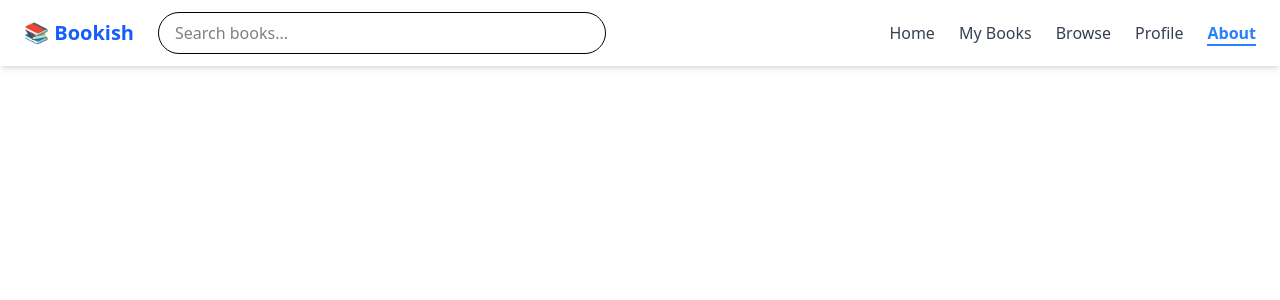
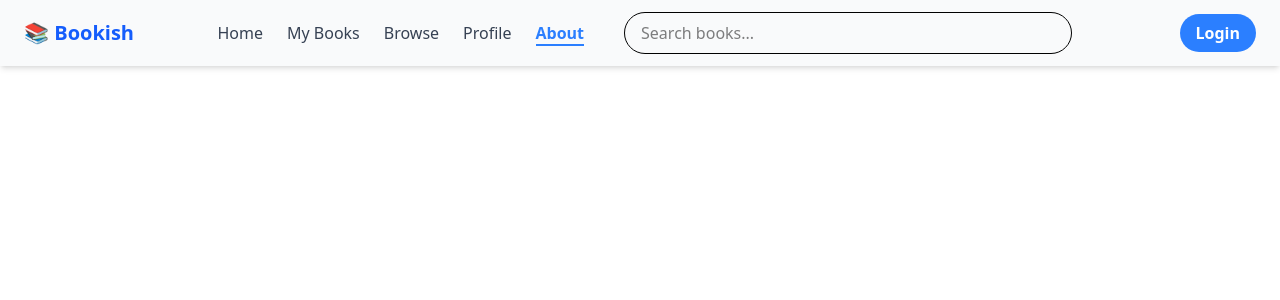
Before and after one commit to ChairmanNetero/Bookish, a React (Vite) app in the folder client/: page /about in a window 1280 px wide. Shown: the top 300 px of the page. Built offline with nearby package versions, Linux system fonts and the light colour scheme.

Commit message:
Update navbar layout to improve spacing between elements and add a login button

```diff
--- a/client/src/components/Navbar.jsx
+++ b/client/src/components/Navbar.jsx
@@ -10,15 +10,10 @@ const navItems = [
 
 const Navbar = () => {
     return (
-        <nav className="bg-white shadow-md px-6 py-3 flex justify-between items-center">
-            <div className="text-xl font-bold text-blue-600">📚 Bookish</div>
-            <div className="flex-1 px-6">
-                <input
-                    type="text"
-                    placeholder="Search books..."
-                    className="w-full max-w-md px-4 py-2 border rounded-full focus:outline-none focus:ring-2 focus:ring-blue-400"
-                />
-            </div>
+        <nav className="bg-gray-50 shadow-md px-6 py-3 flex items-center justify-between">
+            <div className="text-xl font-bold text-blue-600 flex-shrink-0">📚 Bookish</div>
+
+            <div className="flex-1 flex justify-center items-center gap-10">
                 <ul className="flex gap-6">
                     {navItems.map((item) => (
                         <li key={item.name}>
@@ -35,6 +30,20 @@ const Navbar = () => {
                         </li>
                     ))}
                 </ul>
+                <input
+                    type="text"
+                    placeholder="Search books..."
+                    className="w-full max-w-md px-4 py-2 border rounded-full focus:outline-none focus:ring-2 focus:ring-blue-400"
+                />
+            </div>
+            <div className="ml-6">
+                <NavLink
+                    to="/login"
+                    className="bg-blue-500 hover:bg-blue-600 text-white font-semibold py-2 px-4 rounded-full transition"
+                >
+                    Login
+                </NavLink>
+            </div>
         </nav>
     );
 };
```
Lines whose indentation alone changed are shown as unchanged.
